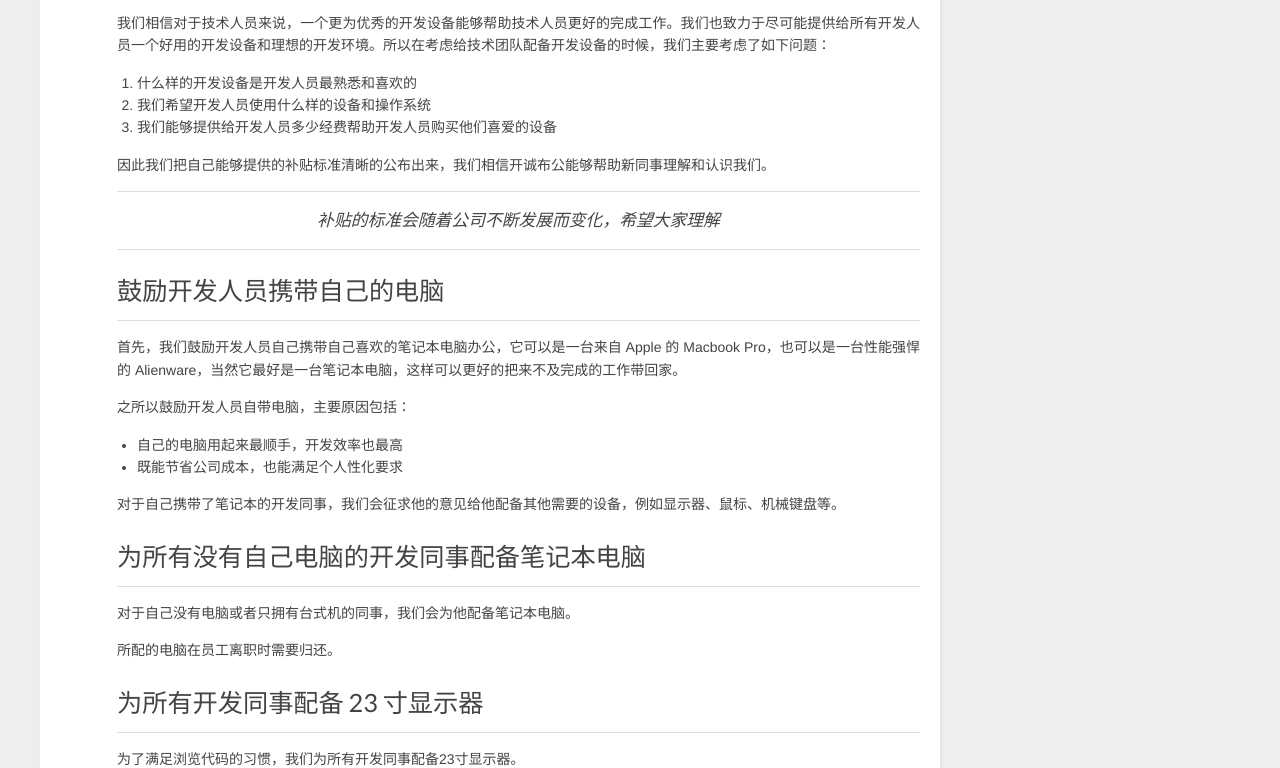
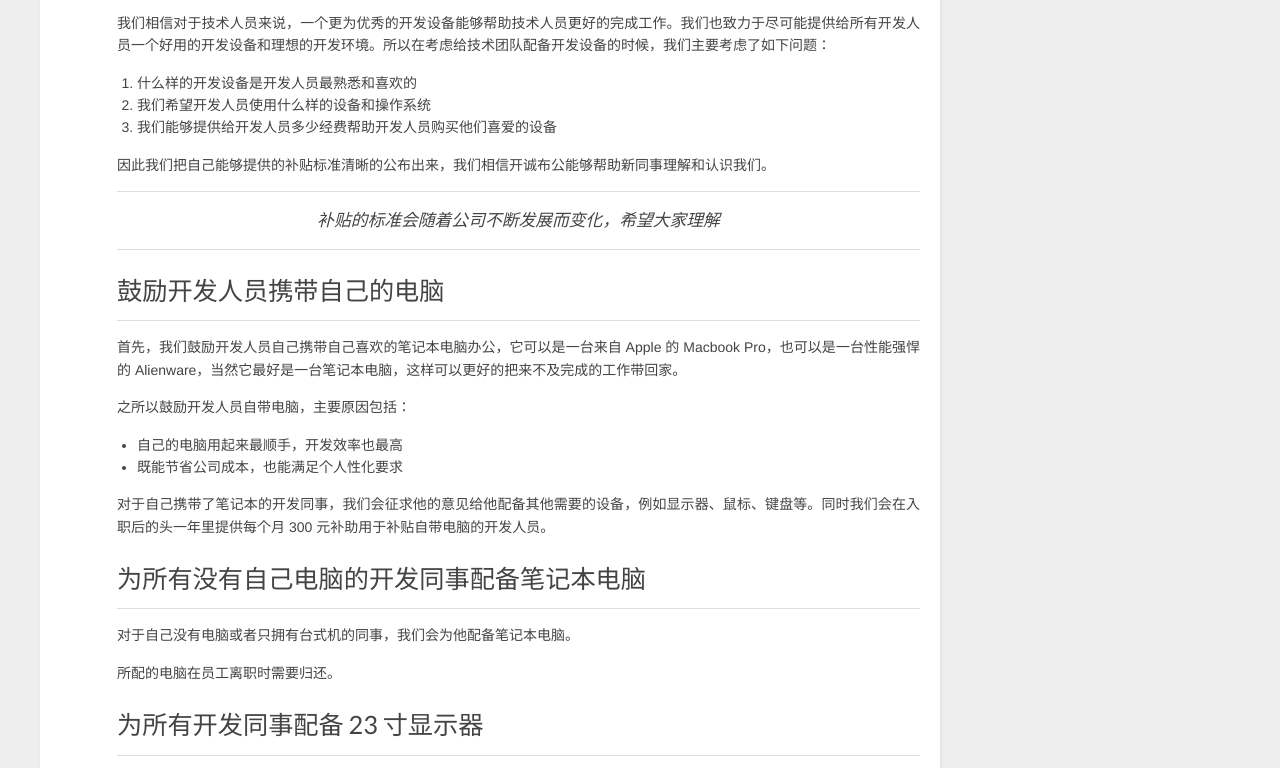
Before and after one commit to guolingyu/guolingyu.github.io, a plain HTML site: page 2015/11/24/dev-tool-prepare/index.html in a window 1280 px wide. Shown: the part 293-1061 px from the top of the page. Drawn offline with nearby package versions, Linux system fonts and the light colour scheme.

Commit message:
add post

```diff
--- a/2015/11/24/dev-tool-prepare/index.html
+++ b/2015/11/24/dev-tool-prepare/index.html
@@ -79,7 +79,7 @@
 <li>自己的电脑用起来最顺手，开发效率也最高</li>
 <li>既能节省公司成本，也能满足个人性化要求</li>
 </ul>
-<p>对于自己携带了笔记本的开发同事，我们会征求他的意见给他配备其他需要的设备，例如显示器、鼠标、机械键盘等。</p>
+<p>对于自己携带了笔记本的开发同事，我们会征求他的意见给他配备其他需要的设备，例如显示器、鼠标、键盘等。同时我们会在入职后的头一年里提供每个月 300 元补助用于补贴自带电脑的开发人员。</p>
 <h1 id="为所有没有自己电脑的开发同事配备笔记本电脑">为所有没有自己电脑的开发同事配备笔记本电脑</h1><p>对于自己没有电脑或者只拥有台式机的同事，我们会为他配备笔记本电脑。</p>
 <p>所配的电脑在员工离职时需要归还。</p>
 <h1 id="为所有开发同事配备_23_寸显示器">为所有开发同事配备 23 寸显示器</h1><p>为了满足浏览代码的习惯，我们为所有开发同事配备23寸显示器。</p>
```
Also changed, not shown: index.html (+1 -1 lines).
